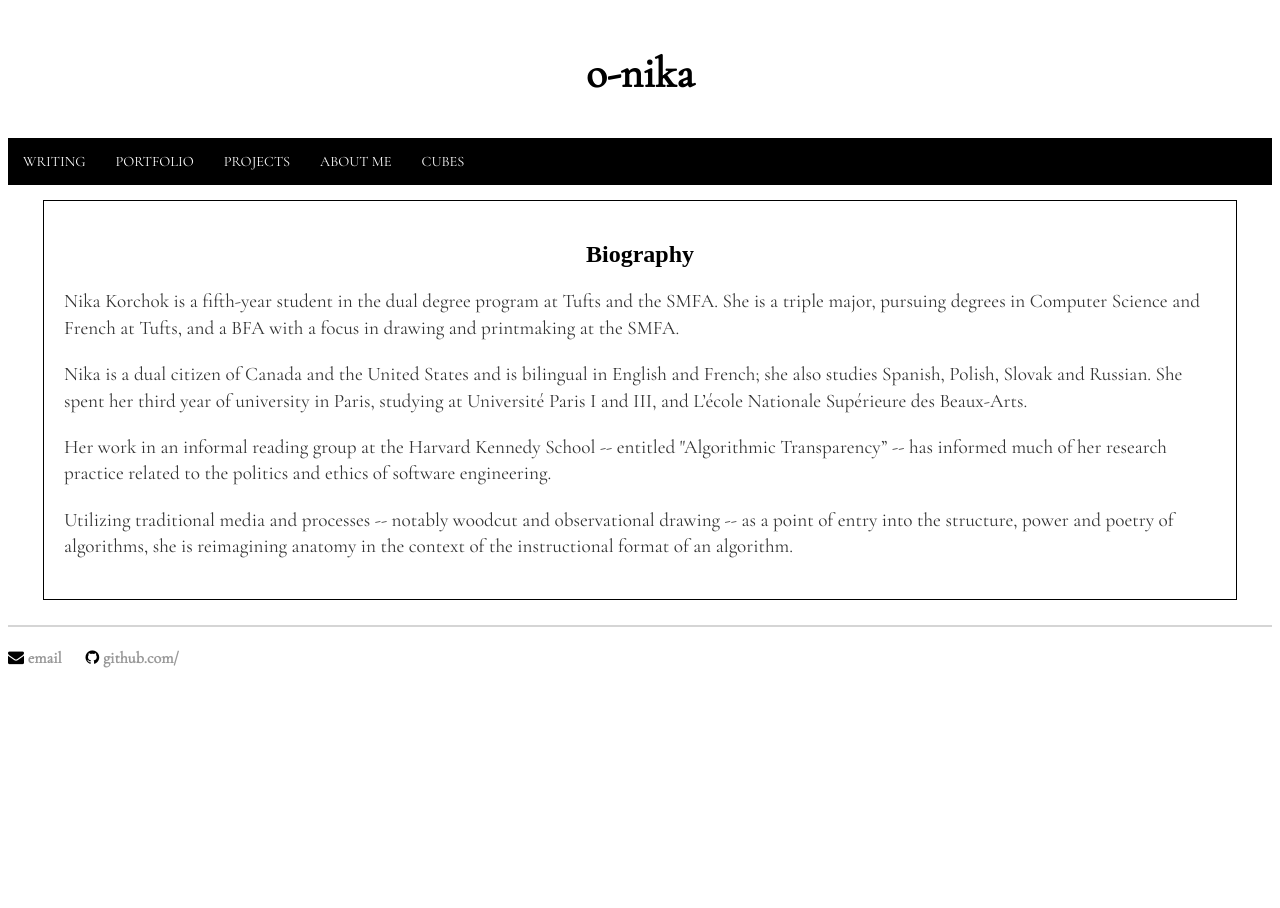
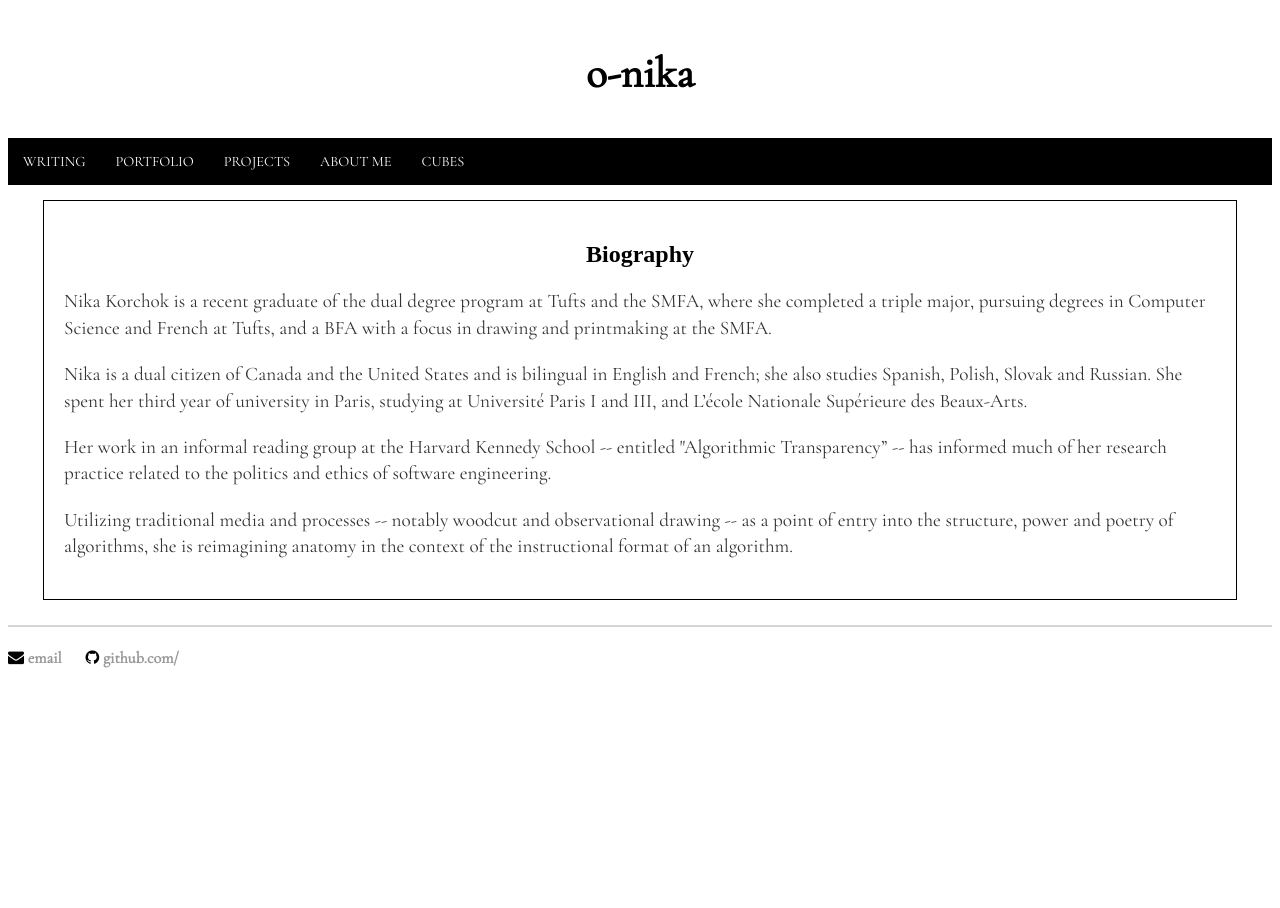
Before and after one commit to nikaroxanne/nikaroxanne.github.io, a Jekyll site: the page built from bio.html, in a window 1280 px wide. Built offline with Jekyll 4.4.1, drawn with Linux system fonts in a browser that asks for light colours; nearby versions of some CDN libraries; some web fonts are replaced.

Commit message:
updated bio page with accurate text edits

```diff
--- a/bio.html
+++ b/bio.html
@@ -21,7 +21,7 @@ permalink: /aboutMe/bio
 
 	<h2 class = "page-title"> Biography </h2>
 
-	<p> Nika Korchok is a fifth-year student in the dual degree program at Tufts and the SMFA. She is a triple major, pursuing degrees in Computer Science and French at Tufts, and a BFA with a focus in drawing and printmaking at the SMFA. </p>
+	<p> Nika Korchok is a recent graduate of the dual degree program at Tufts and the SMFA, where she completed a triple major, pursuing degrees in Computer Science and French at Tufts, and a BFA with a focus in drawing and printmaking at the SMFA. </p>
 
 	<p> Nika is a dual citizen of Canada and the United States and is bilingual in English and French; she also studies Spanish, Polish, Slovak and Russian. She spent her third year of university in Paris, studying at Université Paris I and III, and L’école Nationale Supérieure des Beaux-Arts. </p>
 
```
